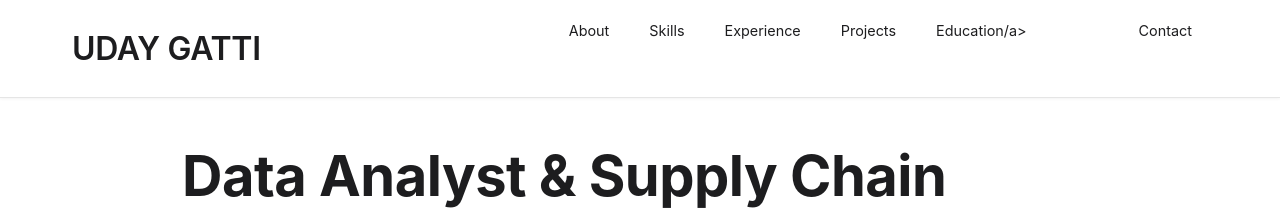
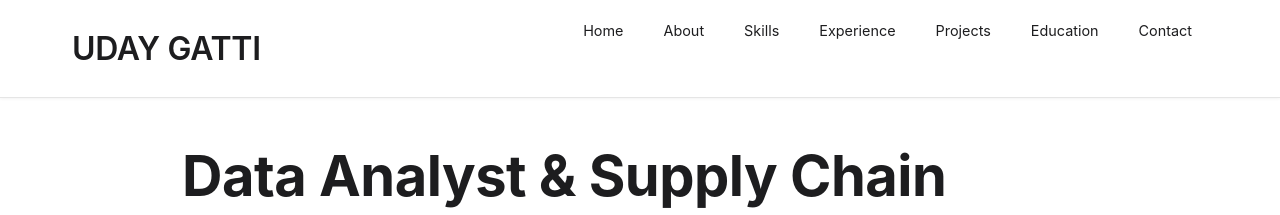
Before and after one commit to gattiuday/portfolio, a Jekyll site: the page built from index.md, in a window 1280 px wide. Shown: the top 215 px of the page. Built offline with Jekyll 4.4.1, drawn with Linux system fonts in a browser that asks for light colours; some of the changed lines change nothing that is shown.

Commit message:
Fix navigation buttons: Home and Education labels

```diff
--- a/_layouts/default.html
+++ b/_layouts/default.html
@@ -335,13 +335,11 @@ color: #0066cc !important;  text-decoration: underline;
       <nav>
         <div class="nav-brand">UDAY GATTI</div>
         <ul class="nav-links">
-          <li><a href="{{ '/' | relative_url }}" Home</a></li>
-          <li><a href="{{ '/about' | relative_url }}">About</a></li>
+                <li><a href="{{ '/' | relative_url }}">Home</a></li>          <li><a href="{{ '/about' | relative_url }}">About</a></li>
           <li><a href="{{ '/skills' | relative_url }}">Skills</a></li>
           <li><a href="{{ '/experience' | relative_url }}">Experience</a></li>
           <li><a href="{{ '/projects' | relative_url }}">Projects</a></li>
-          <li><a href="{{ '/education' | relative_url }}">Education/a></li>
-                          <li><a href="#contact" >Contact</a></li>
+                <li><a href="{{ '/education' | relative_url }}">Education</a></li>                          <li><a href="#contact" >Contact</a></li>
         </ul>
       </nav>
     </div>
```
